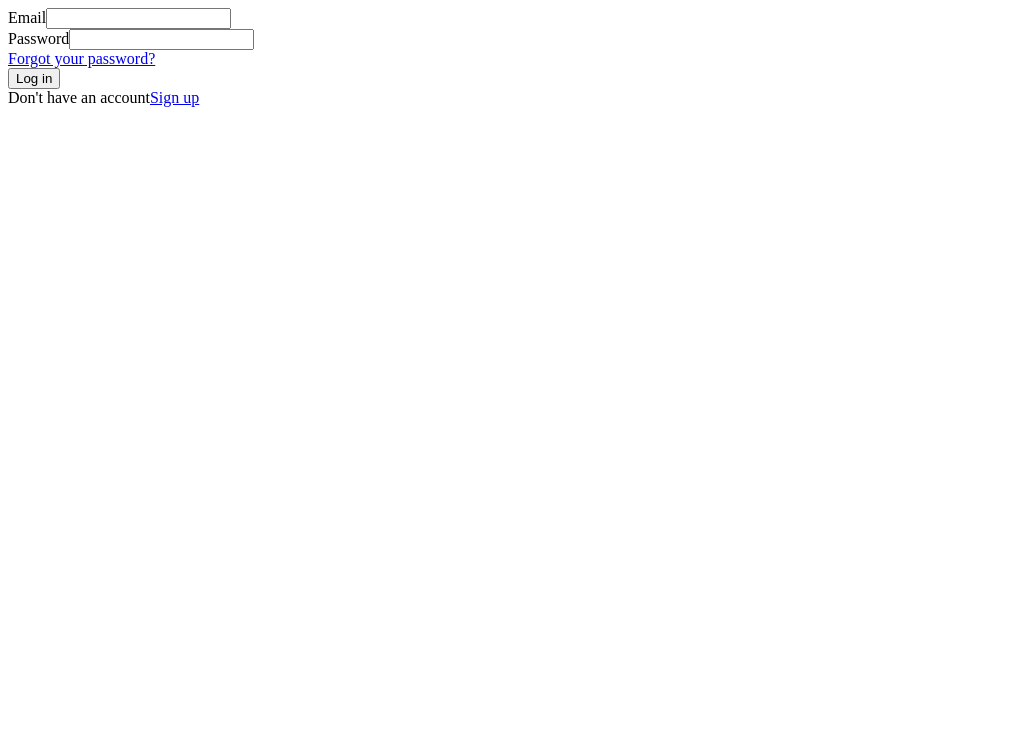
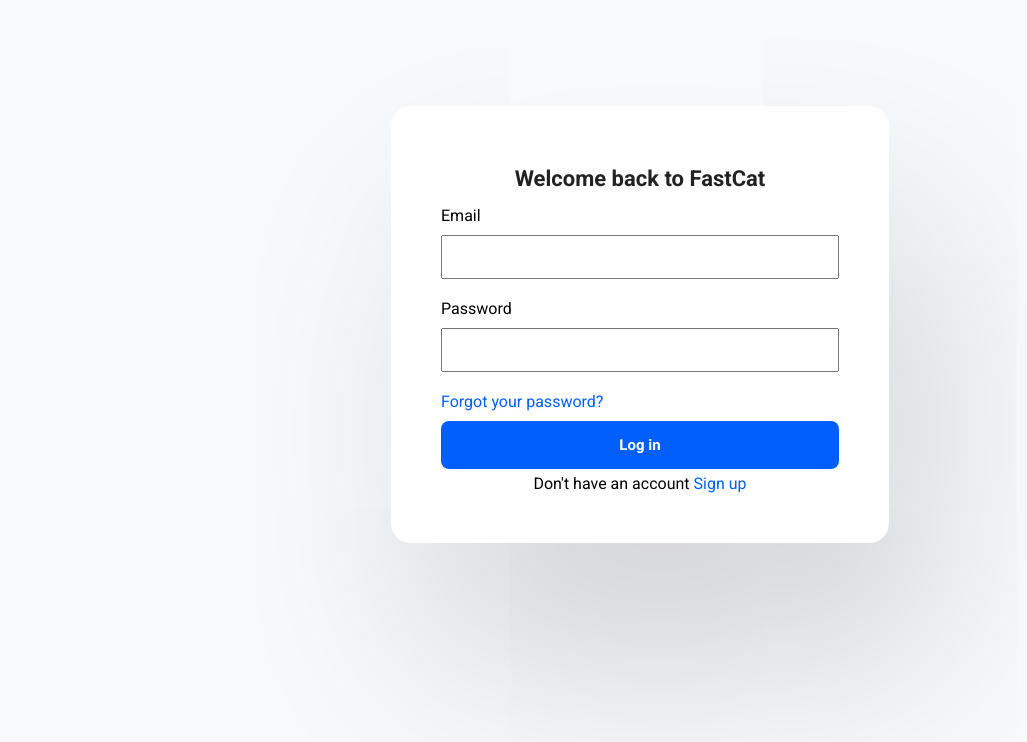
Before and after one commit to projetinnovationssy/frontend, a React (Create React App) app: page / in a window 1280 px wide. Shown: the top 742 px of the page, without its empty margins (0-1027 px from the left). Built offline with nearby package versions, Linux system fonts and the light colour scheme.

Commit message:
styling of the sign in form

```diff
--- a/public/index.html
+++ b/public/index.html
@@ -5,6 +5,9 @@
   <meta http-equiv="X-UA-Compatible" content="IE=edge">
   <meta name="viewport" content="width=device-width, initial-scale=1.0">
   <title>Fast Cast</title>
+  <link rel="preconnect" href="https://fonts.googleapis.com">
+<link rel="preconnect" href="https://fonts.gstatic.com" crossorigin>
+<link href="https://fonts.googleapis.com/css2?family=Roboto:wght@100;400;700&display=swap" rel="stylesheet">
 </head>
 <body >
   <div id="root">
--- a/src/App.js
+++ b/src/App.js
@@ -1,5 +1,5 @@
 import SignInForm from "./Components/Form/SignInForm";
-
+import "./css/App.css"
 function App() {
   return (
     <div className="App">
--- /dev/null
+++ b/src/Components/Form/Form.module.css
@@ -0,0 +1,77 @@
+.form{
+    /* Frame 843 */
+    /* Auto layout */
+    display: flex;
+    flex-direction: column;
+    justify-content: center;
+    align-items: center;
+    padding: 50px 50px;
+
+
+    background: #FFFFFF;
+    box-shadow: 40px 114px 200px rgba(0, 0, 0, 0.16);
+    border-radius: 20px;
+    margin: 6px 0px;
+}
+
+.title{
+    /* Welcome back to Fastcast */
+    font-family: 'Roboto', sans-serif;
+    font-style: normal;
+    font-size: 22px;
+    text-align: center;
+    color: #222222;
+    margin: 10px 0px;
+}
+
+.button{
+display: flex;
+flex-direction: row;
+justify-content: center;
+align-items: center;
+padding: 12px 24px;
+width: 398px;
+height: 48px;
+
+background: #005FFC;
+border-radius: 8px;
+align-self: stretch;
+font-style: normal;
+font-weight: 600;
+font-size: 15px;
+line-height: 160%;
+text-align: center;
+color: #FFFFFF;
+border: none;
+outline: none;
+ transition: 0.2s;
+}
+
+.button:hover{
+    transform: scale(1.05);
+    cursor: pointer;
+}
+.button:active{
+    transform: scale(1);
+}
+
+.link{
+    color: #005FFC;
+    text-decoration: none;
+    text-align:start;
+}
+
+.groupForm{
+    width: 100%;
+    padding: 5px 0;
+    display: flex;
+    flex-direction: column;
+    justify-content: space-between;
+}
+
+.groupForm input{
+    margin: 10px 0;
+    font-size: 20px;
+    padding: 8px 5px;
+    outline: gray;
+}
--- a/src/Components/Form/FormTextField.jsx
+++ b/src/Components/Form/FormTextField.jsx
@@ -1,5 +1,5 @@
 import React from "react";
-
+import styles from "./Form.module.css"
 
 class FormTextField extends React.Component{
 
@@ -8,7 +8,7 @@ class FormTextField extends React.Component{
     }
 
     render(){
-        return <div className="form-group">
+        return <div className={styles.groupForm}>
         <label  htmlFor={this.props.id} className="form-label">{this.props.label}</label>
         <input type={this.props.type} className="form-input" id={this.props.id}/>
     </div>
--- a/src/Components/Form/SignInForm.jsx
+++ b/src/Components/Form/SignInForm.jsx
@@ -1,18 +1,22 @@
 import React from "react";
 import FormTextField from "./FormTextField";
-
+import styles from "./Form.module.css"
 class SignInForm extends React.Component{
     constructor(props){
         super(props)
     }
     render(){
-        return <div className="">
-            <title>Welcome back to FastCat</title>
+        return <div className={styles.form}>
+            <h1 className={styles.title} >Welcome back to FastCat</h1>
             <FormTextField label="Email" type="text" id="email"/>
             <FormTextField label="Password" type="password" id="email"/>
-            <div className="form-group"><a href="#">Forgot your password?</a></div>
-            <button>Log in</button>
-            <div className="form-group">Don't have an account<a href="#">Sign up</a></div>
+            <div className={styles.groupForm}>
+                <a href="#" className={styles.link}>Forgot your password?</a>
+            </div>
+            <div className={styles.groupForm}>
+                <button className={styles.button}>Log in</button>
+            </div>
+            <div className="form-group">Don't have an account <a href="#" className={styles.link}>Sign up</a></div>
         </div>
     }
 }
--- /dev/null
+++ b/src/css/App.css
@@ -0,0 +1,17 @@
+*{
+    padding: 0;
+    margin: 0;
+    font-family: 'Roboto', sans-serif;
+}
+body{
+    background: #F8F9FB;
+}
+.App{
+    /* MacBook Pro - 2 */
+    /* Auto layout */
+    display: flex;
+    flex-direction: column;
+    align-items: center;
+    padding: 100px 473px;
+    position: relative;
+}
```
